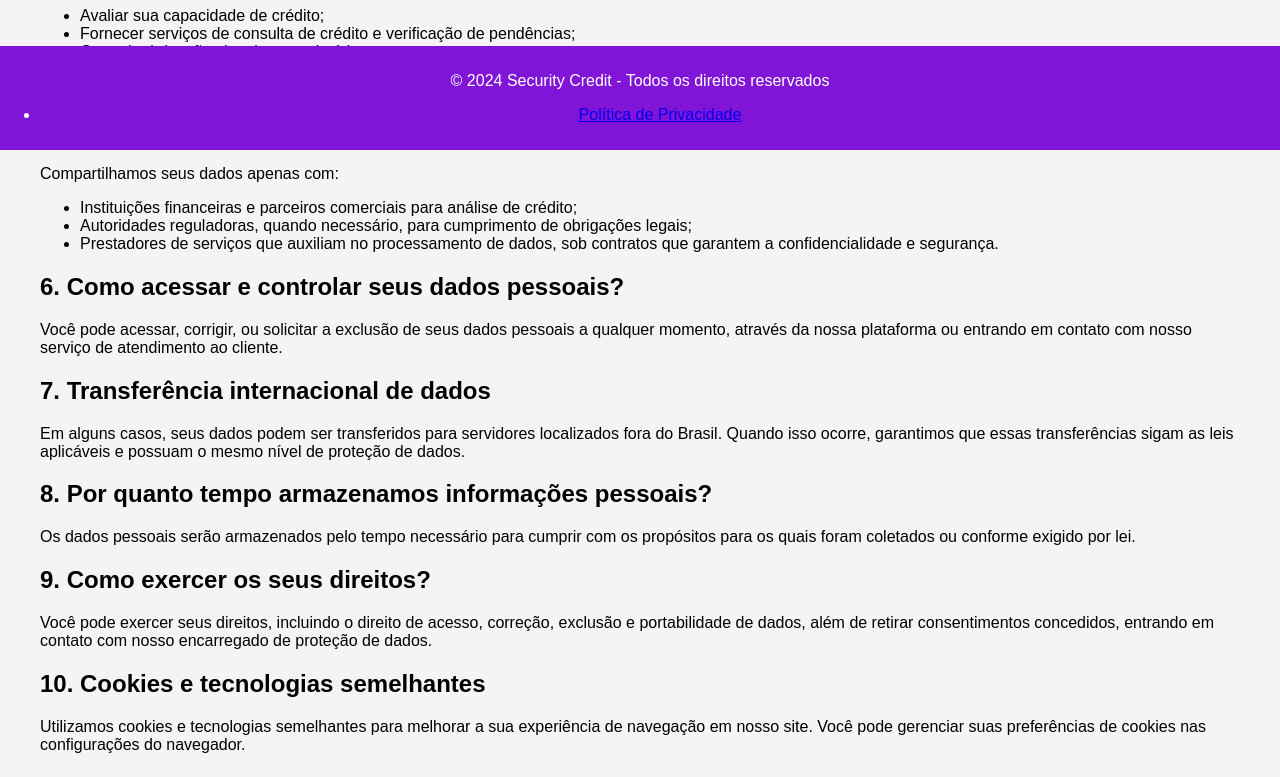
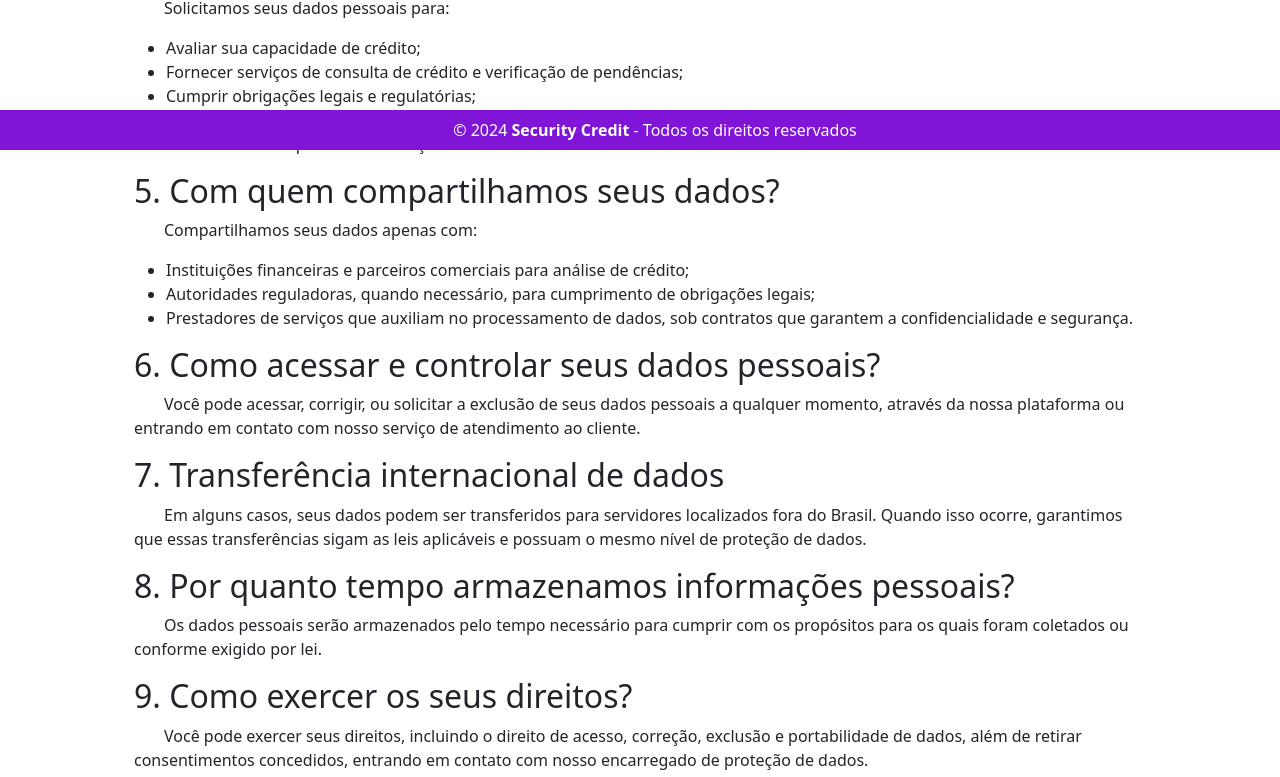
Before and after one commit to Gabrielst9/Trabalho_PoliticaDePrivacidade, a website: page project/home/politica-privacidade.html in a window 1280 px wide. Shown: the part 650-1427 px from the top of the page. Drawn offline with nearby package versions, Linux system fonts and the light colour scheme.

Commit message:
Implementado Politicas de privacidade

```diff
--- a/project/home/politica-privacidade.html
+++ b/project/home/politica-privacidade.html
@@ -5,6 +5,7 @@
     <meta name="viewport" content="width=device-width, initial-scale=1.0">
     <title>Política de Privacidade - Security Credit</title>
     <link rel="stylesheet" href="styles.css">
+    <link href="https://cdn.jsdelivr.net/npm/bootstrap@5.3.3/dist/css/bootstrap.min.css" rel="stylesheet" integrity="sha384-QWTKZyjpPEjISv5WaRU9OFeRpok6YctnYmDr5pNlyT2bRjXh0JMhjY6hW+ALEwIH" crossorigin="anonymous">
 </head>
 <body>
     <header>
@@ -16,15 +17,18 @@
         </nav>
     </header>
 
-    <section>
+    <div class="container">
+        <section class="d-flex justify-content-center align-content-center">
+            <div class="container">
+                <div class="col">
                     <h2>1. Propósito da Política de Privacidade</h2>
-        <p>A presente Política de Privacidade tem o objetivo de esclarecer como a Security Credit coleta, utiliza, compartilha e protege as informações pessoais de seus usuários. Valorizamos a privacidade de nossos clientes e estamos comprometidos com a transparência e a segurança no tratamento dos dados pessoais.</p>
+                    <p> A presente Política de Privacidade tem o objetivo de esclarecer como a Security Credit coleta, utiliza, compartilha e protege as informações pessoais de seus usuários. Valorizamos a privacidade de nossos clientes e estamos comprometidos com a transparência e a segurança no tratamento dos dados pessoais.</p>
 
                     <h2>2. A quem essa Política de Privacidade se aplica?</h2>
-        <p>Esta política se aplica a todos os indivíduos que utilizam os serviços e produtos oferecidos pela Security Credit, incluindo usuários do nosso site, aplicativos e plataformas digitais.</p>
+                    <p> Esta política se aplica a todos os indivíduos que utilizam os serviços e produtos oferecidos pela Security Credit, incluindo usuários do nosso site, aplicativos e plataformas digitais.</p>
 
                     <h2>3. Que tipos de informações pessoais são tratadas?</h2>
-        <p>Coletamos diversos tipos de informações, como:</p>
+                    <p> Coletamos diversos tipos de informações, como:</p>
                     <ul>
                         <li>Dados de identificação (nome, CPF, RG);</li>
                         <li>Informações de contato (endereço, e-mail, telefone);</li>
@@ -33,7 +37,7 @@
                     </ul>
 
                     <h2>4. Por que solicitamos seus dados pessoais?</h2>
-        <p>Solicitamos seus dados pessoais para:</p>
+                    <p> Solicitamos seus dados pessoais para:</p>
                     <ul>
                         <li>Avaliar sua capacidade de crédito;</li>
                         <li>Fornecer serviços de consulta de crédito e verificação de pendências;</li>
@@ -43,7 +47,7 @@
                     </ul>
 
                     <h2>5. Com quem compartilhamos seus dados?</h2>
-        <p>Compartilhamos seus dados apenas com:</p>
+                    <p> Compartilhamos seus dados apenas com:</p>
                     <ul>
                         <li>Instituições financeiras e parceiros comerciais para análise de crédito;</li>
                         <li>Autoridades reguladoras, quando necessário, para cumprimento de obrigações legais;</li>
@@ -51,38 +55,38 @@
                     </ul>
 
                     <h2>6. Como acessar e controlar seus dados pessoais?</h2>
-        <p>Você pode acessar, corrigir, ou solicitar a exclusão de seus dados pessoais a qualquer momento, através da nossa plataforma ou entrando em contato com nosso serviço de atendimento ao cliente.</p>
+                    <p> Você pode acessar, corrigir, ou solicitar a exclusão de seus dados pessoais a qualquer momento, através da nossa plataforma ou entrando em contato com nosso serviço de atendimento ao cliente.</p>
 
                     <h2>7. Transferência internacional de dados</h2>
-        <p>Em alguns casos, seus dados podem ser transferidos para servidores localizados fora do Brasil. Quando isso ocorre, garantimos que essas transferências sigam as leis aplicáveis e possuam o mesmo nível de proteção de dados.</p>
+                    <p> Em alguns casos, seus dados podem ser transferidos para servidores localizados fora do Brasil. Quando isso ocorre, garantimos que essas transferências sigam as leis aplicáveis e possuam o mesmo nível de proteção de dados.</p>
 
                     <h2>8. Por quanto tempo armazenamos informações pessoais?</h2>
-        <p>Os dados pessoais serão armazenados pelo tempo necessário para cumprir com os propósitos para os quais foram coletados ou conforme exigido por lei.</p>
+                    <p> Os dados pessoais serão armazenados pelo tempo necessário para cumprir com os propósitos para os quais foram coletados ou conforme exigido por lei.</p>
 
                     <h2>9. Como exercer os seus direitos?</h2>
-        <p>Você pode exercer seus direitos, incluindo o direito de acesso, correção, exclusão e portabilidade de dados, além de retirar consentimentos concedidos, entrando em contato com nosso encarregado de proteção de dados.</p>
+                    <p> Você pode exercer seus direitos, incluindo o direito de acesso, correção, exclusão e portabilidade de dados, além de retirar consentimentos concedidos, entrando em contato com nosso encarregado de proteção de dados.</p>
 
                     <h2>10. Cookies e tecnologias semelhantes</h2>
-        <p>Utilizamos cookies e tecnologias semelhantes para melhorar a sua experiência de navegação em nosso site. Você pode gerenciar suas preferências de cookies nas configurações do navegador.</p>
+                    <p> Utilizamos cookies e tecnologias semelhantes para melhorar a sua experiência de navegação em nosso site. Você pode gerenciar suas preferências de cookies nas configurações do navegador.</p>
 
                     <h2>11. Como mantemos suas informações pessoais seguras?</h2>
-        <p>Adotamos medidas técnicas e organizacionais adequadas para proteger seus dados contra acesso não autorizado, perda ou uso indevido, incluindo criptografia e controle de acesso.</p>
+                    <p> Adotamos medidas técnicas e organizacionais adequadas para proteger seus dados contra acesso não autorizado, perda ou uso indevido, incluindo criptografia e controle de acesso.</p>
 
                     <h2>12. Como entrar em contato com o encarregado da proteção de dados?</h2>
-        <p>Para dúvidas, solicitações ou reclamações sobre o uso de seus dados pessoais, entre em contato com nosso Encarregado de Proteção de Dados pelo e-mail: <a href="mailto:contato@securitycredit.com">contato@securitycredit.com</a>.</p>
+                    <p> Para dúvidas, solicitações ou reclamações sobre o uso de seus dados pessoais, entre em contato com nosso Encarregado de Proteção de Dados pelo e-mail: <a href="mailto:contato@securitycredit.com">contato@securitycredit.com</a>.</p>
 
                     <h2>13. Última atualização e versões anteriores</h2>
-        <p>Esta Política de Privacidade foi atualizada pela última vez em [Data]. Versões anteriores estão disponíveis mediante solicitação.</p>
+                    <p> Esta Política de Privacidade foi atualizada pela última vez em [12/10/2024]. Versões anteriores estão disponíveis mediante solicitação.</p>
+                </div>
+            </div>
         </section>
+    </div>
 
-    <footer>
-        <p>&copy; 2024 Security Credit - Todos os direitos reservados</p>
-
-        <div>
-            <ul>
-              <li><a href="politica-privacidade.html">Política de Privacidade</a></li>
-            </ul>
+    <footer class="py-2 mt-5">
+        <div class="container">
+            <p class="text-center mb-0">&copy; 2024 <span class="fw-semibold">Security Credit</span> - Todos os direitos reservados</p>
         </div>
     </footer>
+    <script src="https://cdn.jsdelivr.net/npm/bootstrap@5.3.3/dist/js/bootstrap.bundle.min.js" integrity="sha384-YvpcrYf0tY3lHB60NNkmXc5s9fDVZLESaAA55NDzOxhy9GkcIdslK1eN7N6jIeHz" crossorigin="anonymous"></script>
 </body>
 </html>
--- a/project/home/styles.css
+++ b/project/home/styles.css
@@ -41,3 +41,7 @@ footer {
     bottom: 0;
     width: 100%;
 }
+
+p {
+    text-indent: 30px; /* Ajuste o valor conforme necessário */
+}
```
Also changed, not shown: project/home/index.html (+16 -14 lines). Lines whose indentation alone changed are shown as unchanged.
